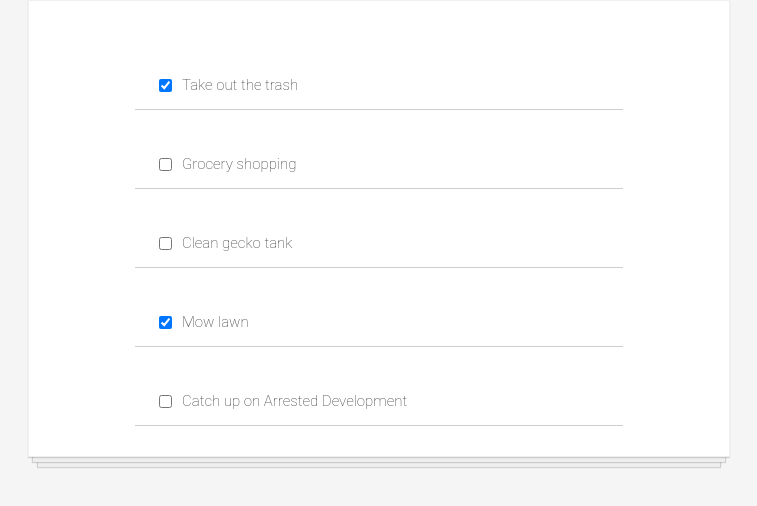
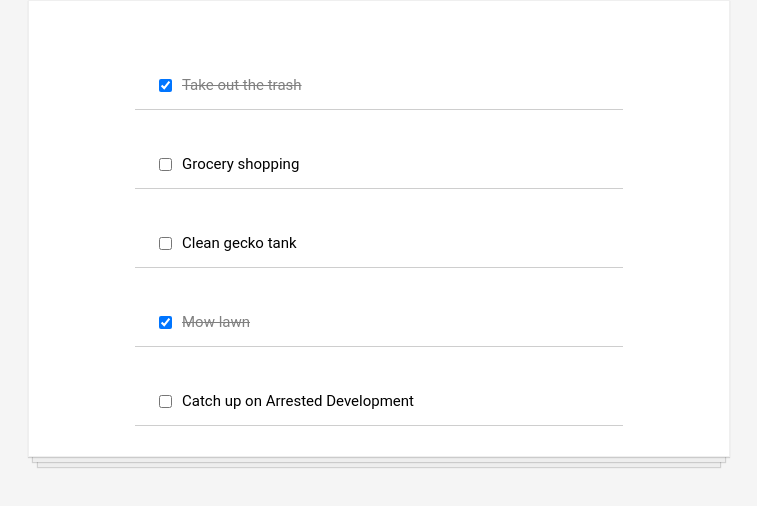
Before and after one commit to xahondria/react-learning-scrimba, a React (Create React App) app: page / in a window 1280 px wide. Shown: the top 506 px of the page, without its empty margins (261-1018 px from the left). Built offline with nearby package versions, Linux system fonts and the light colour scheme.

Commit message:
completed exercise 39

```diff
--- a/src/39 Todo App - Phase 7/TodoItem.js
+++ b/src/39 Todo App - Phase 7/TodoItem.js
@@ -6,8 +6,10 @@ import React from "react"
 
 function TodoItem(props) {
 
+  let todoItemClassList = props.item.completed ? 'todo-item todo-item--checked' : 'todo-item';
+
   return (
-    <div className="todo-item">
+    <div className={todoItemClassList}>
       <input
         type="checkbox"
         checked={props.item.completed}
--- a/src/39 Todo App - Phase 7/style.css
+++ b/src/39 Todo App - Phase 7/style.css
@@ -32,16 +32,17 @@ body {
   width: 70%;
   border-bottom: 1px solid #cecece;
   font-family: Roboto, sans-serif;
-  font-weight: 100;
+  font-weight: 400;
   font-size: 15px;
-  color: #333333;
+  color: black;
+}
+
+.todo-item--checked {
+  color: gray;
+  text-decoration: line-through;
 }
 
 input[type=checkbox] {
   margin-right: 10px;
   font-size: 30px;
 }
-
-input[type=checkbox]:focus {
-  outline: 0;
-}
```
Also changed, not shown: src/39 Todo App - Phase 7/index.js (+6 -2 lines).
